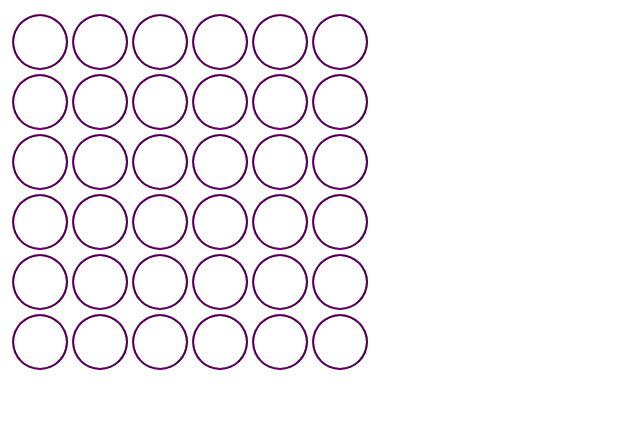
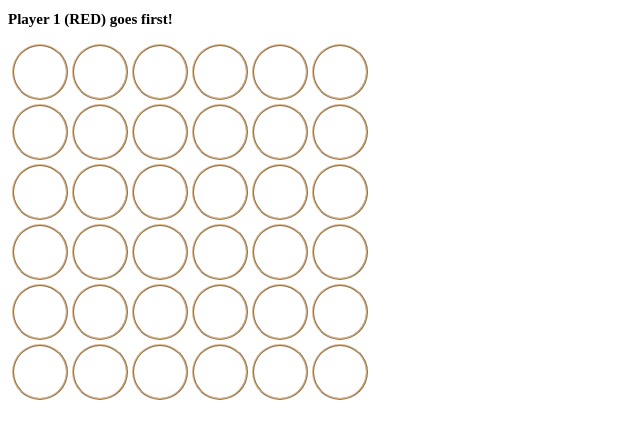
Before and after one commit to SEI-Remote-Code-Review/connect-four-1, a plain HTML site: page index.html in a window 1280 px wide. Shown: the part 59-498 px from the top of the page, without its empty margins (0-640 px from the left). Drawn offline with Linux system fonts and the light colour scheme.

Commit message:
fix errors

```diff
--- a/css/style.css
+++ b/css/style.css
@@ -27,9 +27,9 @@ section {
 }
 
 div {
-  border: 2.7px ridge purple;
+  border: 2.7px ridge burlywood;
 }
 
-div.sqrs {
+div.slots {
   border-radius: 50%;
 }
--- a/index.html
+++ b/index.html
@@ -10,50 +10,50 @@
 </head>
 <body>
 	<nav>
-		<button class="btn" id="dark-mode-button"></button>
+		<button class="button" id="dark-mode-button"></button>
 	</nav>
   <h1>Connect Four JR</h1>
 	<h2 id="message"></h2>
 	<section>
- 		<div class="sqrs" id="0"></div>
- 		<div class="sqrs" id="1"></div>
- 		<div class="sqrs" id="2"></div>
- 		<div class="sqrs" id="3"></div>
- 		<div class="sqrs" id="4"></div>
- 		<div class="sqrs" id="5"></div>
- 		<div class="sqrs" id="6"></div>
- 		<div class="sqrs" id="7"></div>
- 		<div class="sqrs" id="8"></div>
-    <div class="sqrs" id="9"></div>
-    <div class="sqrs" id="10"></div>
-  	<div class="sqrs" id="11"></div>
- 		<div class="sqrs" id="12"></div>
-	  <div class="sqrs" id="13"></div>
-	  <div class="sqrs" id="14"></div>
-	  <div class="sqrs" id="15"></div>
-	  <div class="sqrs" id="16"></div>
-	  <div class="sqrs" id="17"></div>
-	  <div class="sqrs" id="18"></div>
-    <div class="sqrs" id="19"></div>
-    <div class="sqrs" id="20"></div>
-	  <div class="sqrs" id="21"></div>
-	  <div class="sqrs" id="22"></div>
-	  <div class="sqrs" id="23"></div>
-	  <div class="sqrs" id="24"></div>
-	  <div class="sqrs" id="25"></div>
-	  <div class="sqrs" id="26"></div>
-	  <div class="sqrs" id="27"></div>
-	  <div class="sqrs" id="28"></div>
-    <div class="sqrs" id="29"></div>
-    <div class="sqrs" id="30"></div>
-		<div class="sqrs" id="31"></div>
- 		<div class="sqrs" id="32"></div>
-	  <div class="sqrs" id="33"></div>
-  	<div class="sqrs" id="34"></div>
-	  <div class="sqrs" id="35"></div>
+ 		<div class="slots" id="0"></div>
+ 		<div class="slots" id="1"></div>
+ 		<div class="slots" id="2"></div>
+ 		<div class="slots" id="3"></div>
+ 		<div class="slots" id="4"></div>
+ 		<div class="slots" id="5"></div>
+ 		<div class="slots" id="6"></div>
+ 		<div class="slots" id="7"></div>
+ 		<div class="slots" id="8"></div>
+    <div class="slots" id="9"></div>
+    <div class="slots" id="10"></div>
+  	<div class="slots" id="11"></div>
+ 		<div class="slots" id="12"></div>
+	  <div class="slots" id="13"></div>
+	  <div class="slots" id="14"></div>
+	  <div class="slots" id="15"></div>
+	  <div class="slots" id="16"></div>
+	  <div class="slots" id="17"></div>
+	  <div class="slots" id="18"></div>
+    <div class="slots" id="19"></div>
+    <div class="slots" id="20"></div>
+	  <div class="slots" id="21"></div>
+	  <div class="slots" id="22"></div>
+	  <div class="slots" id="23"></div>
+	  <div class="slots" id="24"></div>
+	  <div class="slots" id="25"></div>
+	  <div class="slots" id="26"></div>
+	  <div class="slots" id="27"></div>
+	  <div class="slots" id="28"></div>
+    <div class="slots" id="29"></div>
+    <div class="slots" id="30"></div>
+		<div class="slots" id="31"></div>
+ 		<div class="slots" id="32"></div>
+	  <div class="slots" id="33"></div>
+  	<div class="slots" id="34"></div>
+	  <div class="slots" id="35"></div>
   </section>
   <form>
-		<button class="btn" id="replay" hidden>Restart</button>
+		<button class="button" id="restart" hidden>Restart</button>
 	</form>
 </body>
 </html>
--- a/js/app.js
+++ b/js/app.js
@@ -1,5 +1,5 @@
 /*---------------------------- Constants ------------------------------*/
-const winCombos = [
+const winningCombos = [
   [0,1,2,3],
   [6,7,8,9],
   [12,13,14,15],
@@ -58,20 +58,21 @@ const winCombos = [
 
 /*-------------------------- Variables (state) ------------------------*/
 
-let playerTurn, isWinner, boardSqr
+let boardSlots
+let playerTurn
+let forWinner
 
 /*--------------------- Cached Element References ---------------------*/
 
-const lightDarkBtn = document.querySelector("#light-dark-button")
-const replayBtn = document.querySelector("#replay")
-const sqrs = document.querySelectorAll(".sqrs")
+const slots = document.querySelectorAll(".slots")
 const mssgs = document.querySelector("#message")
+const restartBtn = document.querySelector("#restart")
 const body = document.querySelector("body")
 
 /*--------------------------- Event Listeners -------------------------*/
 
-replayBtn.addEventListener("reset", init)
-sqrs.forEach(square => square.addEventListener("click", handleClick))
+slots.forEach(circles => circles.addEventListener("click", handleClick))
+restartBtn.addEventListener("restart", init)
 
 /*------------------------------ Functions ----------------------------*/
 
@@ -79,52 +80,52 @@ init()
 
 
 function init(){
-  isWinner = null
-  boardSqr = new Array(36).fill(null)
+  forWinner = null
+  boardSlots = [null, null, null, null, null, null, null, null, null, null, null, null, null, null, null, null, null, null, null, null, null, null, null, null, null, null, null, null, null, null, null, null, null, null, null, null]
   playerTurn = 1
-  replayBtn.setAttribute("hidden", true)
+  restartBtn.setAttribute("hidden", true)
+  mssgs.innerText = "Player 1 (RED) goes first!"
   render()
-  mssgs.innerText = "Player 1, you are up first!"
 }
 
 function handleClick (evt){
   let index = parseInt(evt.target.id)
-  if (isWinner !== null || boardSqr[index] !== null){
+  if (forWinner !== null || boardSlots[index] !== null){
     return
   }
   else{
     let add = 30
-    while (boardSqr[index + add] !== null){
+    while (boardSlots[index + add] !== null){
       add -= 6
     }
-    boardSqr[index + add] = playerTurn
+    boardSlots[index + add] = playerTurn
   }
   playerTurn *= -1
-  replayBtn.removeAttribute("hidden")
+  restartBtn.removeAttribute("hidden")
   render()
 }
 
+function findMssgs(){
+  if (forWinner === 'T'){
+    mssgs.innerText = "OH-NO! Looks like we've got a tie."
+  }
+  else if (forWinner !== null){
+    mssgs.innerText = `${playerTurn === 1 ? 'Player 2 (YELLOW)' : 'Player 1 (RED)'} wins the game!`
+  }
+  else {
+    mssgs.innerText = `Next: ${playerTurn === 1 ? 'Player 1 (RED)' : 'Player 2 (YELLOW)'}`
+  }
+}
+
 function render(){
-  for (let i = 0; i < boardSqr.length; i++){
-    if (boardSqr[i] === 1){
-      sqrs[i].style.background = "Red"
+  for (let i = 0; i < boardSlots.length; i++){
+    if (boardSlots[i] === 1){
+      slots[i].style.background = "Red"
     }
-    else if (boardSqr[i] === -1){
-      sqrs[i].style.background = "Yellow"
+    else if (boardSlots[i] === -1){
+      slots[i].style.background = "Yellow"
     }
   }
-  getWinner()
-  getMssgs()
+  findWinner()
+  findMssgs()
 }
-
-function getMssgs(){
-  if (isWinner === 'T'){
-    mssgs.innerText = "OH-NO! Looks like we got a tie."
-  }
-  else if (isWinner !== null){
-    mssgs.innerText = `${playerTurn === 1 ? 'Red' : 'Yellow'} won the game!`
-  }
-  else {
-    mssgs.innerText = `Next Turn: ${playerTurn === 1 ? 'Red' : 'Yellow'}`
-  }
-}
```
